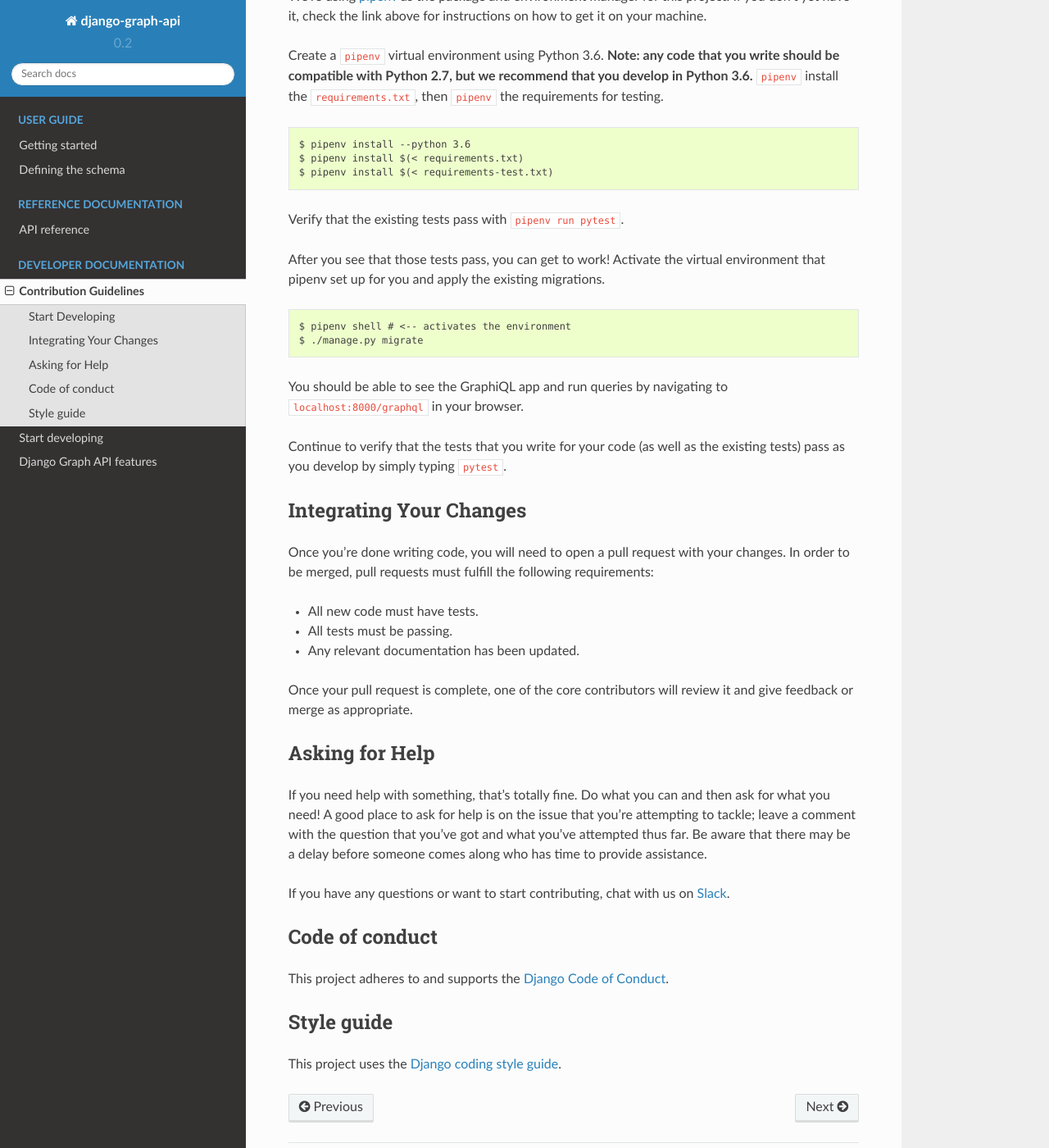
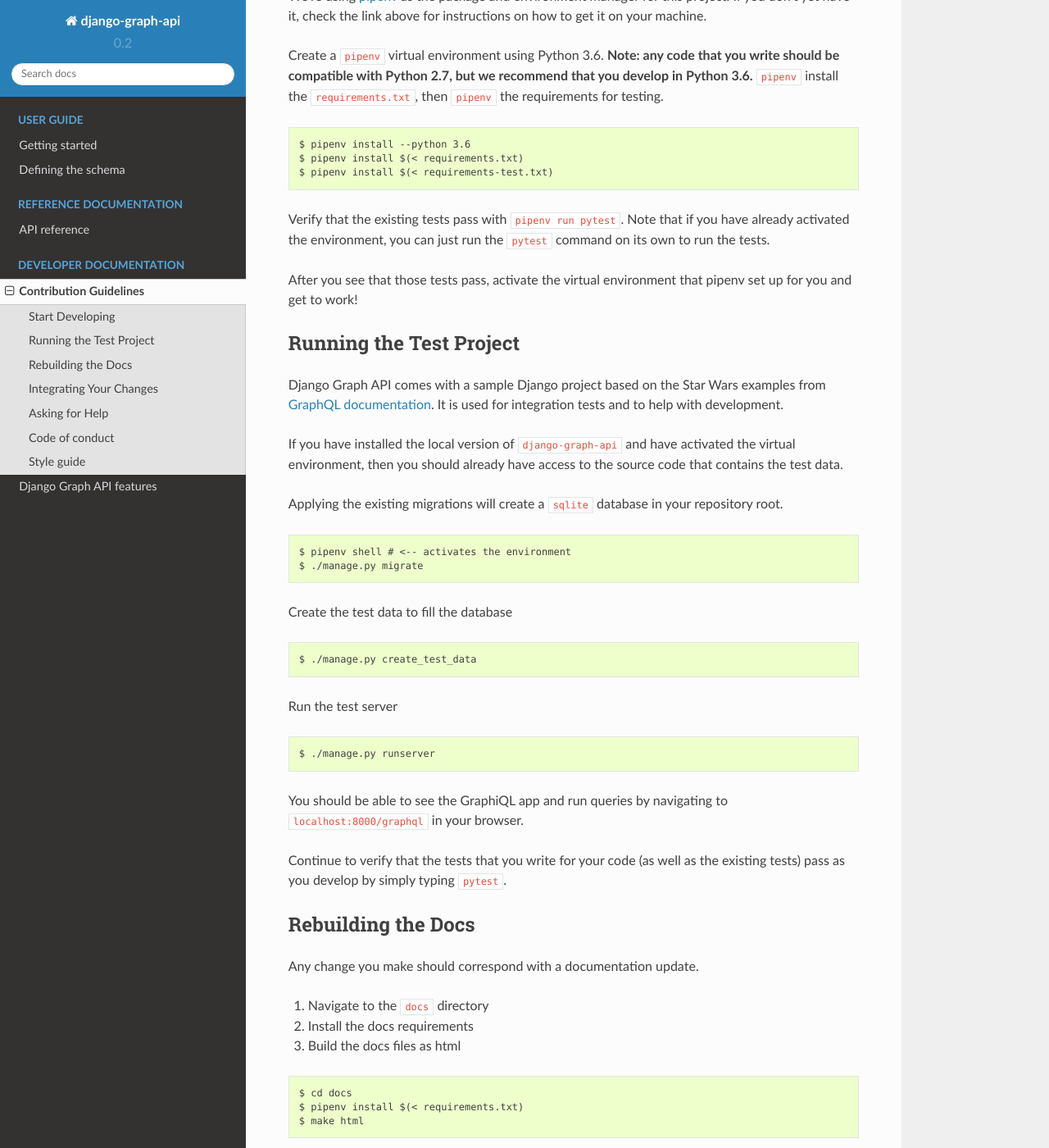
Before and after one commit to django-graph-api/django-graph-api, a Sphinx documentation site: the page built from docs/contribute.rst, in a window 1280 px wide and 1400 px high, scrolled down 532 px. Shown: the whole window at 82% size. Built offline with Sphinx 7.4.7 and the Read the Docs theme 2.0.0, drawn with Linux system fonts in a browser that asks for light colours; some of the changed text lies outside the part shown.

Commit message:
Combined the "Start Developing" documentation with the "Contribution Guidelines" documentation to have one set of notes for contributing to the code base

```diff
--- a/docs/contribute.rst
+++ b/docs/contribute.rst
@@ -31,18 +34,65 @@
     $ pipenv install $(< requirements-test.txt)
 
 Verify that the existing tests pass with ``pipenv run pytest``.
+Note that if you have already activated the environment, you can just run the ``pytest`` command on its own to run the tests.
 
-After you see that those tests pass, you can get to work!
-Activate the virtual environment that pipenv set up for you and apply the existing migrations.
+After you see that those tests pass, activate the virtual environment that pipenv set up for you and get to work!
+
+.. _pipenv: https://github.com/pypa/pipenv
+
+
+Running the Test Project
+------------------------
+
+Django Graph API comes with a sample Django project based on the Star Wars examples from `GraphQL documentation`_.
+It is used for integration tests and to help with development.
+
+If you have installed the local version of ``django-graph-api`` and have activated the virtual environment, then you should already have access to the source code that contains the test data.
+
+Applying the existing migrations will create a ``sqlite`` database in your repository root.
 
 .. code-block::
 
     $ pipenv shell # <-- activates the environment
     $ ./manage.py migrate
 
+Create the test data to fill the database
+
+.. code-block::
+
+    $ ./manage.py create_test_data
+
+Run the test server
+
+.. code-block::
+
+    $ ./manage.py runserver
+
 You should be able to see the GraphiQL app and run queries by navigating to ``localhost:8000/graphql`` in your browser.
 
 Continue to verify that the tests that you write for your code (as well as the existing tests) pass as you develop by simply typing ``pytest``.
+
+.. _GraphQL documentation: http://graphql.org/learn/
+
+
+Rebuilding the Docs
+-------------------
+
+Any change you make should correspond with a documentation update.
+
+1. Navigate to the ``docs`` directory
+#. Install the docs requirements
+#. Build the docs files as html
+
+.. code-block::
+
+    $ cd docs
+    $ pipenv install $(< requirements.txt)
+    $ make html
+
+Note that the ``requirements.txt`` in the ``docs`` directory are different from the ones in the repository root.
+
+View the docs by opening ``_build/html/index.html`` in your browser.
 
 
 Integrating Your Changes
@@ -80,6 +128,7 @@
 
 .. _Django Code of Conduct: https://www.djangoproject.com/conduct/
 
+
 Style guide
 -----------
 
--- a/docs/index.rst
+++ b/docs/index.rst
@@ -114,5 +114,4 @@
    :caption: Developer Documentation
 
    contribute
-   start_developing
    features
```
Also changed, not shown: other parts of docs/contribute.rst (+4 -3 lines), docs/start_developing.rst (deleted, +0 -79 lines).
